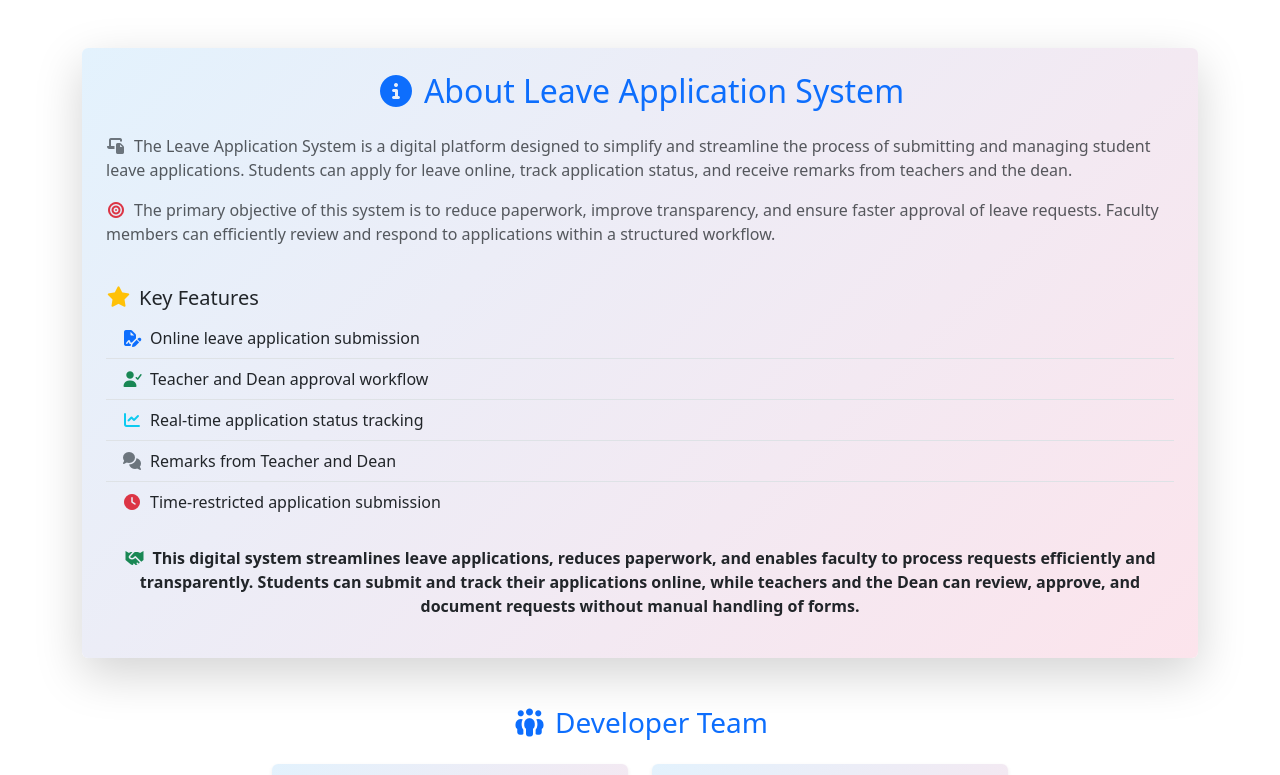
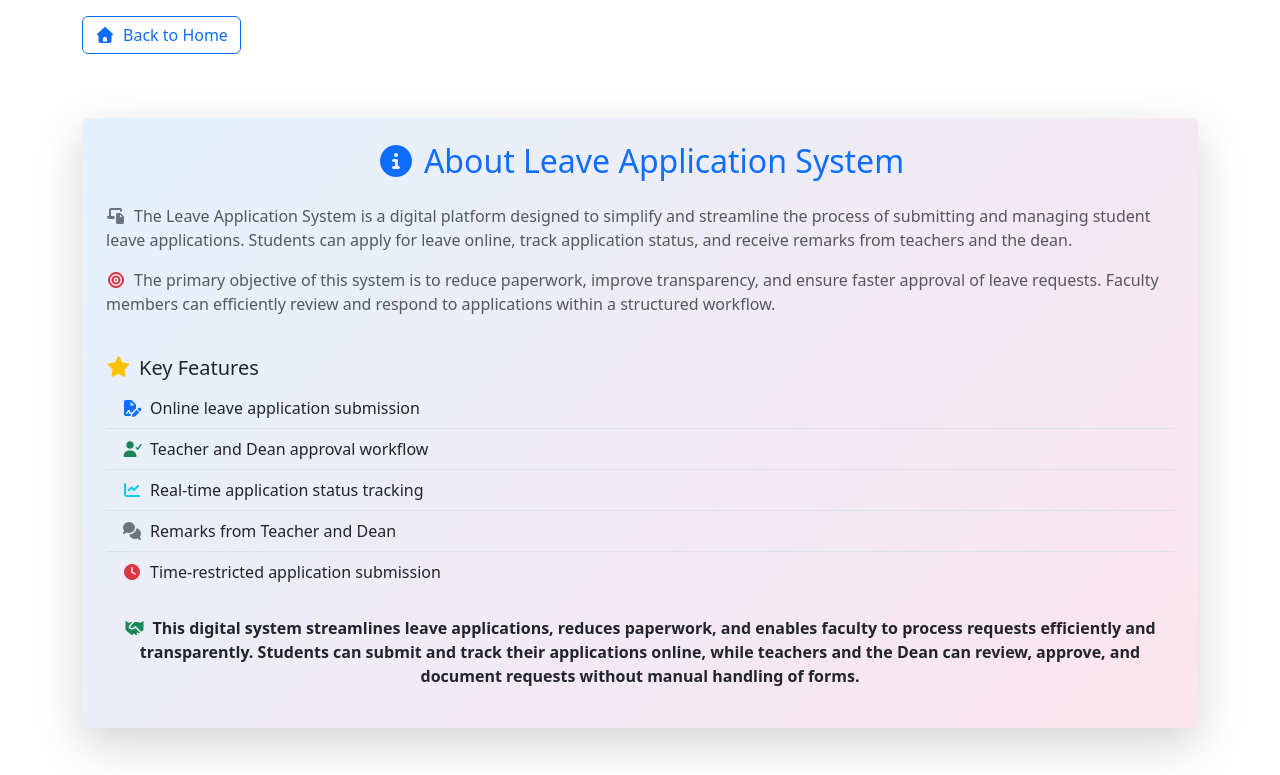
Before and after one commit to Shivam16a/leave_application_management_system, a React (Vite) app in the folder frontend/: page /about in a window 1280 px wide. Shown: the top 775 px of the page. Built offline with nearby package versions, Linux system fonts and the light colour scheme.

Commit message:
finding error and solving it

```diff
--- a/frontend/src/components/Navbar.jsx
+++ b/frontend/src/components/Navbar.jsx
@@ -89,8 +89,8 @@ const Navbar = () => {
                             </span>
                         </li>
                         <li className='nav-item me-2'>
-                            <Link to="/about" className={`nav-link ${navTextcolor(user.role)} fw-semibold fs-5`}>
-                                About
+                            <Link to="/about" className={`nav-link ${navTextcolor(user.role)} fw-semibold fs-5 hover-scale`}>
+                                About Us
                             </Link>
                         </li>
                         <li className="nav-item">
@@ -104,7 +104,18 @@ const Navbar = () => {
         </nav>
 
         {user.role === "student" ? (<Application />) : (<ShowApplication />)}
+        <style>
+            {`
+                .hover-scale {
+                    transition: transform 0.3s ease, color 0.3s ease;
+                }
 
+                .hover-scale:hover {
+                    transform: scale(1.1) translateY(-2px);
+                    color: #ffd700; /* hover color */
+                }
+            `}
+        </style>
     </>
 }
 
--- a/frontend/src/pages/About.jsx
+++ b/frontend/src/pages/About.jsx
@@ -1,9 +1,19 @@
 import React from "react";
 import Footer from "../components/Footer";
+import { useNavigate } from "react-router-dom";
 
 const About = () => {
+    const navigate = useNavigate();
     return (
         <>
+            <div className="container my-3">
+                <button
+                    className="btn btn-outline-primary mb-3"
+                    onClick={() => navigate("/")}
+                >
+                    <i className="fa fa-home me-2"></i>Back to Home
+                </button>
+            </div>
             <div className="container my-5">
                 {/* Main About Card */}
                 <div
@@ -239,7 +249,7 @@ const About = () => {
                 </div>
 
             </div>
-            <Footer/>
+            <Footer />
         </>
     );
 };
--- a/frontend/src/pages/Login.jsx
+++ b/frontend/src/pages/Login.jsx
@@ -26,7 +26,6 @@ const Login = () => {
     e.preventDefault();
 
     const url = role === "student" ? studenturl : staffurl;
-
     const payload =
       role === "student"
         ? { prn: formData.prn, password: formData.password }
@@ -34,22 +33,22 @@ const Login = () => {
 
     try {
       const res = await axios.post(url, payload);
-      if (role === "staff") {
-        localStorage.setItem("user", JSON.stringify(res.data.staff));
-      }
 
       if (role === "student") {
         localStorage.setItem("user", JSON.stringify(res.data.student));
         localStorage.setItem("role", "student");
+      } else {
+        localStorage.setItem("user", JSON.stringify(res.data.staff));
       }
-      console.log(res.data);
+
       toast.success(`${role} login successful`);
-      navigate("/");
+      setTimeout(() => navigate("/"), 100);
     } catch (err) {
       console.error(err);
       toast.error("Invalid credentials");
     }
   };
+
 
   return (
     <div className="container d-flex justify-content-center align-items-center vh-100">
```
